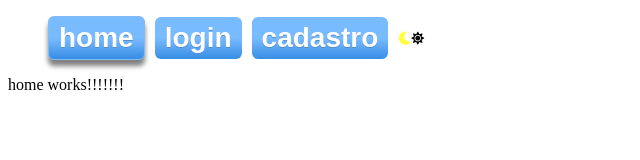
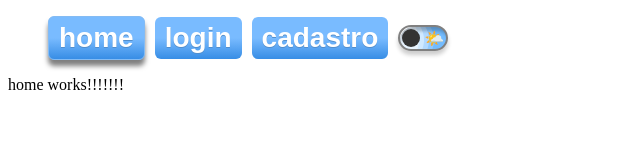
Before and after one commit to Hildemberg986/Project-Farm, an Angular app: page / in a window 1280 px wide. Shown: the top 160 px of the page, without its empty margins (0-640 px from the left). Built offline with nearby package versions, Linux system fonts and the light colour scheme; a web font is replaced by a local one.

Commit message:
modification of the dark mode button

```diff
--- a/src/app/componets/dark-button/dark-button.component.html
+++ b/src/app/componets/dark-button/dark-button.component.html
@@ -1,6 +1,8 @@
-<input type="checkbox" class="checkbox" id="chk" (click)="toggleDarkMode()"/>
-<label [ngClass]="darkMode ? '' : ''" for="chk">
+<div>
+  <input type="checkbox" class="checkbox" id="chk" (click)="toggleDarkMode()" />
+  <label [ngClass]="darkMode ? 'label-dark' : 'label-light'" for="chk">
     <i class="fas fa-moon"></i>
-    <i class="fas fa-sun"></i>
+    <span>🌤️</span>
     <div class="ball"></div>
-</label>
+  </label>
+</div>
```
